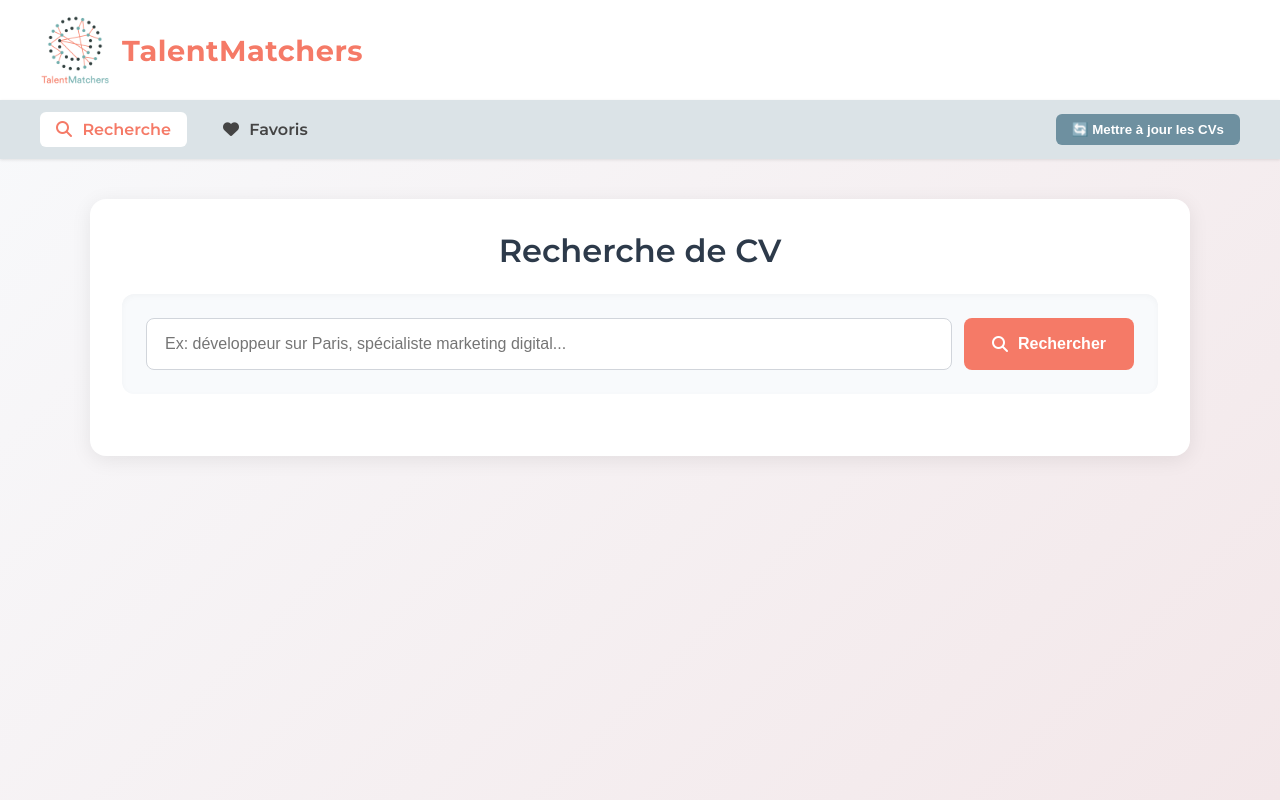
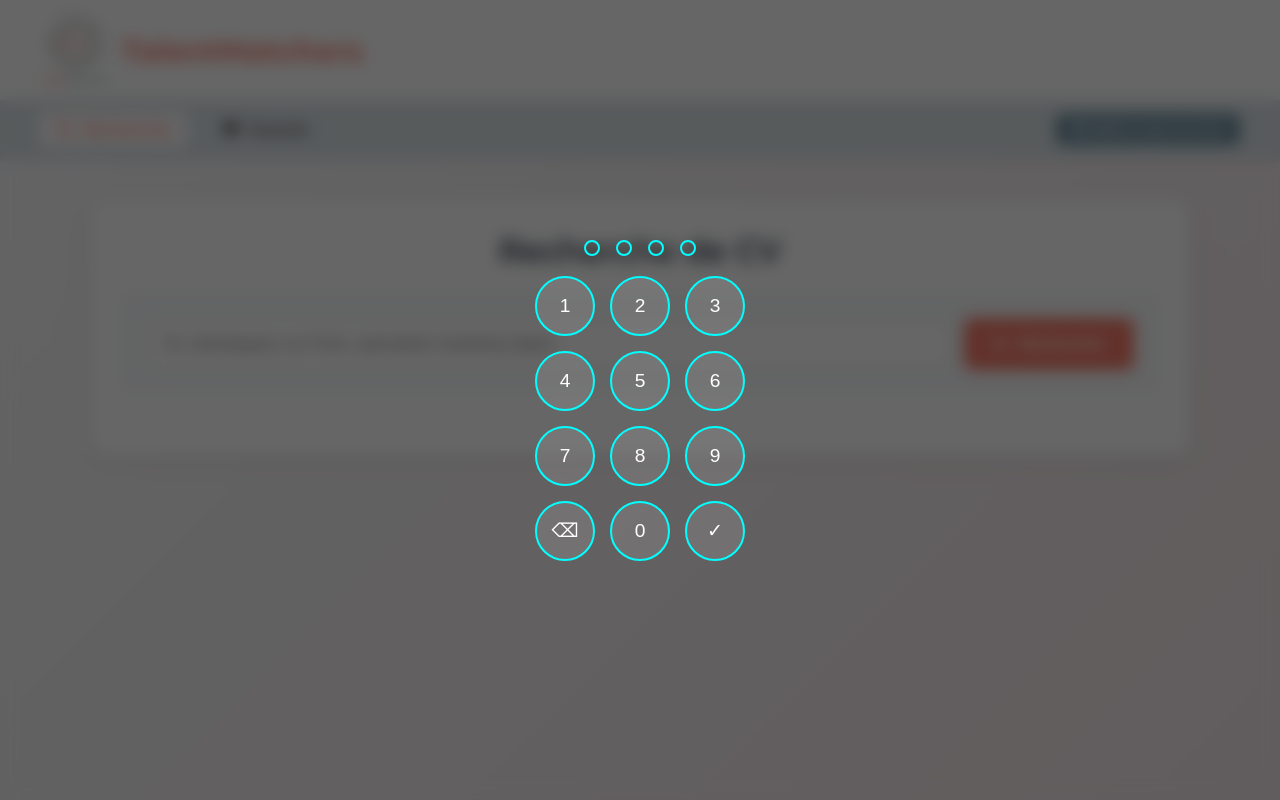
Before and after one commit to HugoF1234/CVmatcher, a Flask app: page / in a window 1280 px wide. Run offline with Flask 3, Linux system fonts and the light colour scheme; parts of the project's set-up code (start-up, migrations or seed data) failed here and were passed over.

Commit message:
Update index.html

```diff
--- a/templates/index.html
+++ b/templates/index.html
@@ -298,67 +298,33 @@
             font-size: 0.95rem;
             transition: all 0.2s ease;
         }
-
-        .like-btn:hover {
-            background-color: #fee2e2;
-            border-color: #e74c3c;
-            transform: translateY(-2px);
+        /* PIN Overlay styles */
+        #overlay {
+          position:fixed; top:0; left:0;
+          width:100vw; height:100vh;
+          backdrop-filter: blur(8px);
+          background: rgba(0,0,0,0.6);
+          display:flex; flex-direction:column;
+          align-items:center; justify-content:center;
+          z-index:9999;
         }
-
-        .like-btn i {
-            font-size: 1.1rem;
+        .pin-dots { display:flex; margin-bottom:20px; }
+        .dot {
+          width:16px; height:16px;
+          border:2px solid #0ff; border-radius:50%; margin:0 8px;
         }
-
-        .search-icon {
-            width: 18px;
-            height: 18px;
+        .filled { background:#0ff; }
+        .pin-pad {
+          display:grid; grid-template-columns:repeat(3,60px); grid-gap:15px;
         }
-
-        .no-results {
-            text-align: center;
-            padding: 40px 0;
-            color: #666;
+        .pin-pad button {
+          width:60px; height:60px;
+          border:2px solid #0ff; border-radius:50%;
+          background:rgba(255,255,255,0.1);
+          font-size:1.2rem; color:#fff; cursor:pointer;
+          transition: background 0.2s;
         }
-
-        /* Styles pour la zone de chargement */
-        #loading-container {
-            text-align: center;
-            padding: 40px 0;
-            margin: 30px 0;
-        }
-
-        .loading-spinner {
-            display: flex;
-            justify-content: center;
-            margin-bottom: 20px;
-        }
-
-        .spinner {
-            width: 60px;
-            height: 60px;
-            border: 5px solid rgba(110, 144, 160, 0.2);
-            border-radius: 50%;
-            border-top-color: var(--spinner-color);
-            animation: spin 1s ease-in-out infinite;
-        }
-
-        @keyframes spin {
-            to {
-                transform: rotate(360deg);
-            }
-        }
-
-        .loading-text {
-            font-size: 1.2rem;
-            font-weight: 600;
-            color: var(--secondary);
-            margin-bottom: 8px;
-        }
-
-        .loading-subtext {
-            color: #718096;
-            font-size: 0.95rem;
-        }
+        .pin-pad button:active { background:rgba(255,255,255,0.2); }
 
         @media (max-width: 768px) {
             .container {
@@ -408,6 +374,29 @@
     </style>
 </head>
 <body>
+  <!-- Overlay PIN -->
+  <div id="overlay">
+    <div class="pin-dots">
+      <div class="dot"></div>
+      <div class="dot"></div>
+      <div class="dot"></div>
+      <div class="dot"></div>
+    </div>
+    <div class="pin-pad">
+      <button onclick="press('1')">1</button>
+      <button onclick="press('2')">2</button>
+      <button onclick="press('3')">3</button>
+      <button onclick="press('4')">4</button>
+      <button onclick="press('5')">5</button>
+      <button onclick="press('6')">6</button>
+      <button onclick="press('7')">7</button>
+      <button onclick="press('8')">8</button>
+      <button onclick="press('9')">9</button>
+      <button onclick="del()">⌫</button>
+      <button onclick="press('0')">0</button>
+      <button onclick="enter()">✓</button>
+    </div>
+  </div>
   <header>
     <div class="logo">
         <img src="{{ url_for('static', filename='img/9ghfmil2.png') }}" alt="Logo" class="logo-img">
@@ -570,6 +559,33 @@
         }, 3000);
       }
     }
+
+    // --- PIN Overlay JS ---
+    const SECRET = '1320';
+    let pin = '';
+    const overlay = document.getElementById('overlay');
+    function updateDots() {
+      document.querySelectorAll('.dot').forEach((d,i) => d.classList.toggle('filled', i < pin.length));
+    }
+    function press(d) {
+      if (pin.length < 4) {
+        pin += d;
+        updateDots();
+      }
+    }
+    function del() {
+      pin = pin.slice(0, -1);
+      updateDots();
+    }
+    function enter() {
+      if (pin === SECRET) {
+        overlay.remove();
+      } else {
+        pin = '';
+        updateDots();
+      }
+    }
+    updateDots();
   </script>
 </body>
 </html>
```
